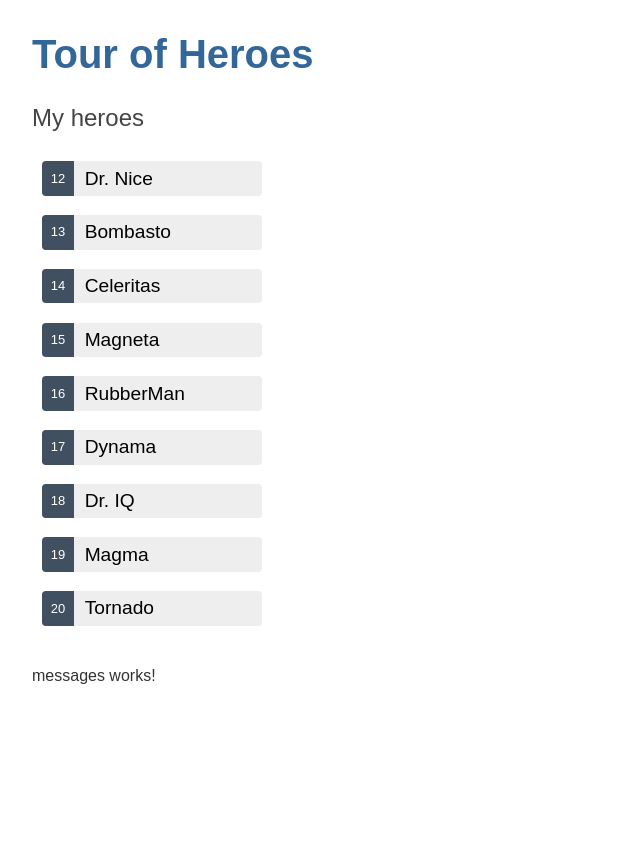
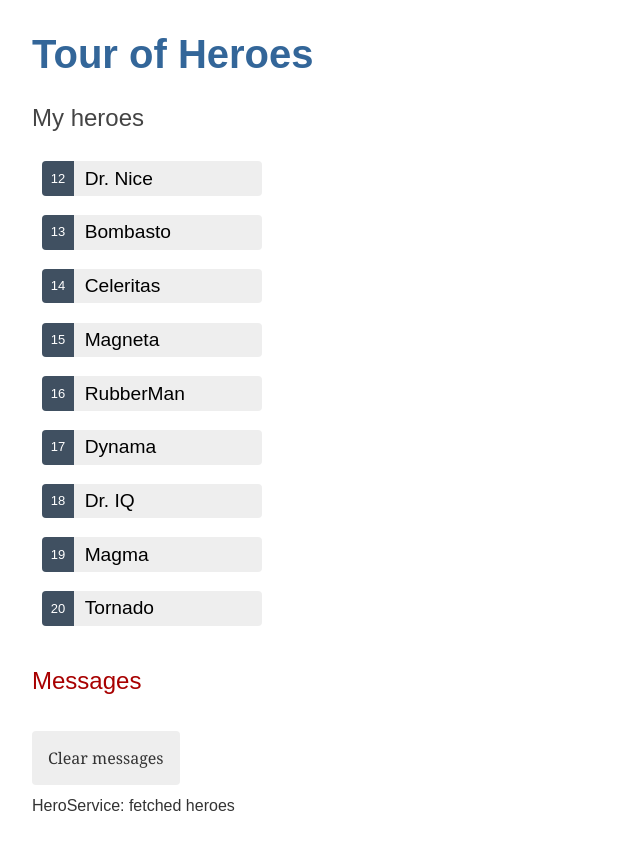
Before and after one commit to JanDolenc/angular-tour-of-heroes, an Angular app: page / in a window 1280 px wide. Shown: the whole page, without its empty margins (0-640 px from the left). Before the commit the page ends 800 px from the top, so only its background shows below. Built offline with nearby package versions, Linux system fonts and the light colour scheme.

Commit message:
display the message from HeroService

```diff
--- a/src/app/messages/messages.component.css
+++ b/src/app/messages/messages.component.css
@@ -0,0 +1,19 @@
+/* MessagesComponent's private CSS styles */
+h2 {
+  color: #a80000;
+  font-family: Arial, Helvetica, sans-serif;
+  font-weight: lighter;
+}
+
+.clear {
+  color: #333;
+  background-color: #eee;
+  margin-bottom: 12px;
+  padding: 1rem;
+  border-radius: 4px;
+  font-size: 1rem;
+}
+.clear:hover {
+  color: white;
+  background-color: #42545c;
+}
--- a/src/app/messages/messages.component.html
+++ b/src/app/messages/messages.component.html
@@ -1 +1,7 @@
-<p>messages works!</p>
+<div *ngIf="messageService.messages.length">
+  <h2>Messages</h2>
+  <button type="button" class="clear" (click)="messageService.clear()">
+    Clear messages
+  </button>
+  <div *ngFor="let message of messageService.messages">{{ message }}</div>
+</div>
--- a/src/app/messages/messages.component.ts
+++ b/src/app/messages/messages.component.ts
@@ -1,10 +1,11 @@
 import { Component } from '@angular/core';
+import { MessageService } from '../message.service';
 
 @Component({
   selector: 'app-messages',
   templateUrl: './messages.component.html',
-  styleUrls: ['./messages.component.css']
+  styleUrls: ['./messages.component.css'],
 })
 export class MessagesComponent {
-
+  constructor(public messageService: MessageService) {}
 }
```
